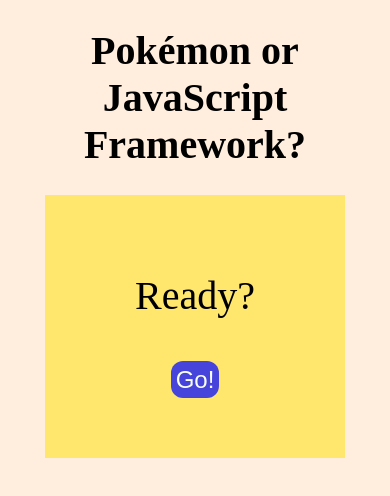
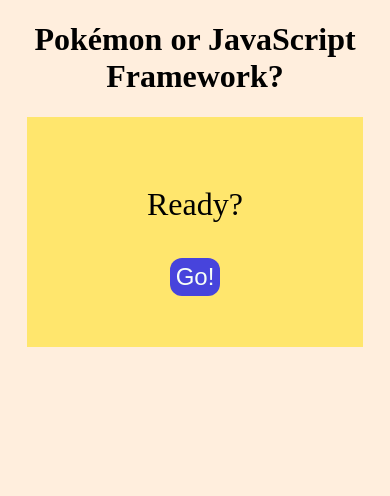
Before and after one commit to oylenshpeegul/pokemon-or-javascript, a plain HTML site: page index.html in a window 390 px wide. Drawn offline with Linux system fonts and the light colour scheme.

Commit message:
reduce sizes
Will this work better on phones?

```diff
--- a/styles.css
+++ b/styles.css
@@ -5,7 +5,7 @@ body {
 
 #main {
     background: #ffe66d;
-    margin: 10%;
+    margin: 5%;
     margin-top: 1%;
     padding: 10%;
 }
@@ -15,18 +15,18 @@ body {
 }
 
 h1 {
-    font-size: 2.5em;
+    font-size: 2em;
 }
 
 p {
-    font-size: 2.5em;
+    font-size: 2em;
 }
 
 input {
     font-size: 1.5em;
     background: #4744dc;
     color: #f7fff7;
-    margin: 10%;
+    margin: 5%;
     margin-top: 1%;
     padding: 2%;
     border-radius: .5em;
```
